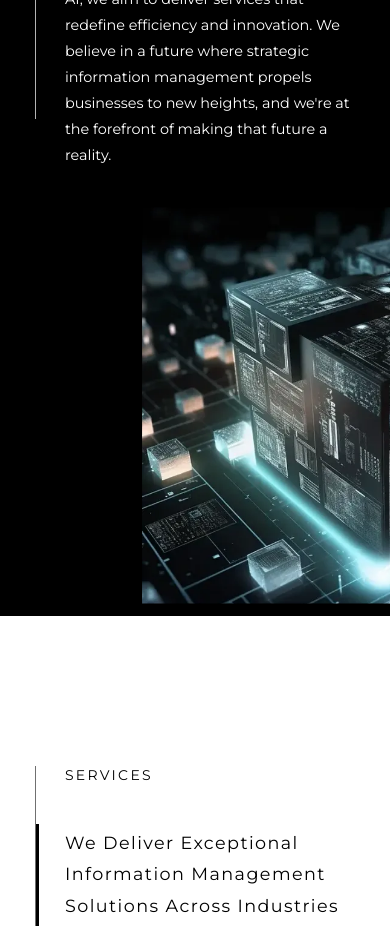
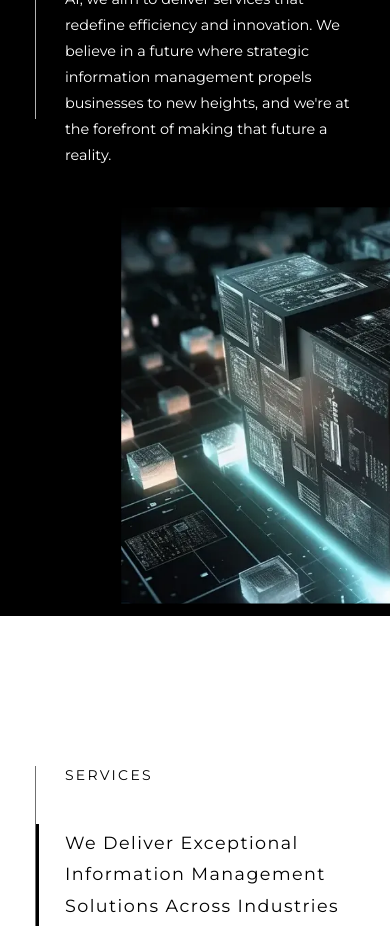
Before and after one commit to Moamal-2000/aster-information, a React (Vite) app: page / in a window 390 px wide. Shown: the part 1400-2329 px from the top of the page. Built offline with nearby package versions, Linux system fonts and the light colour scheme.

Commit message:
fix: vision section image movement for all screens maximum 320px

```diff
--- a/src/Components/Pages/Home/VisionSection/AnimatedImage/AnimatedImage.jsx
+++ b/src/Components/Pages/Home/VisionSection/AnimatedImage/AnimatedImage.jsx
@@ -10,13 +10,13 @@ const AnimatedImage = () => {
   const { windowWidth } = useGetResizeWindow();
 
   useEventListener(window, "scroll", () => {
-    const isMobileScreen = windowWidth < SCREEN_SIZES.smaller;
+    const isMobileScreen = windowWidth <= SCREEN_SIZES.smaller;
     if (isMobileScreen) visionImageRef.current.style.objectPosition = "center";
     else moveImageOnScroll(90, 0, 1000);
   });
 
   useEffect(() => {
-    const isMobileScreen = windowWidth < SCREEN_SIZES.smaller;
+    const isMobileScreen = windowWidth <= SCREEN_SIZES.smaller;
     if (isMobileScreen) visionImageRef.current.style.objectPosition = "center";
   });
 
@@ -34,10 +34,10 @@ const AnimatedImage = () => {
     <div className={s.imgHolder}>
       <img
         src={visionSectionBg}
+        className={s.img}
+        ref={visionImageRef}
         alt="Vision section background image"
         loading="lazy"
-        className={s.img}
-        ref={visionImageRef}
       />
     </div>
   );
--- a/src/Components/Pages/Home/VisionSection/AnimatedImage/AnimatedImage.module.scss
+++ b/src/Components/Pages/Home/VisionSection/AnimatedImage/AnimatedImage.module.scss
@@ -47,6 +47,13 @@
   }
 }
 
+@include very-small {
+  .imgHolder {
+    scale: 1.065;
+    top: 1px;
+  }
+}
+
 .imgHolder .img {
   width: 100%;
   min-height: 700px;
@@ -88,11 +95,20 @@
 @media (max-width: 520px) {
   .imgHolder .img {
     right: -56px;
+    scale: 1.3;
+  }
+}
+
+@media (max-width: 420px) {
+  .imgHolder .img {
+    right: -50px;
+    scale: 1.4;
   }
 }
 
 @include very-small {
   .imgHolder .img {
-    scale: 1.064;
+    scale: 1;
+    right: 0;
   }
 }
--- a/src/Data/variables.js
+++ b/src/Data/variables.js
@@ -8,7 +8,7 @@ export const SCREEN_SIZES = {
   laptop: 992,
   tablet: 768,
   mobile: 428,
-  smaller: 388,
+  smaller: 376,
 };
 export const regexPatterns = {
   email: /^[0-9a-zA-Z._]+@[a-z]+\.[a-z]+$/,
```
